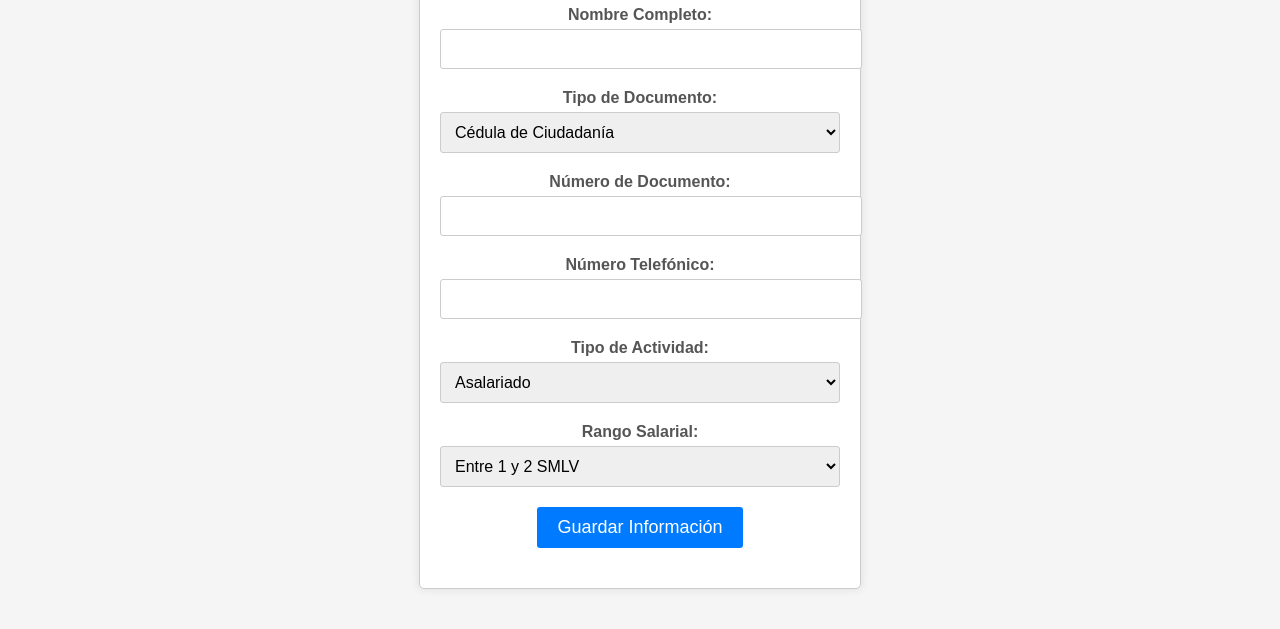
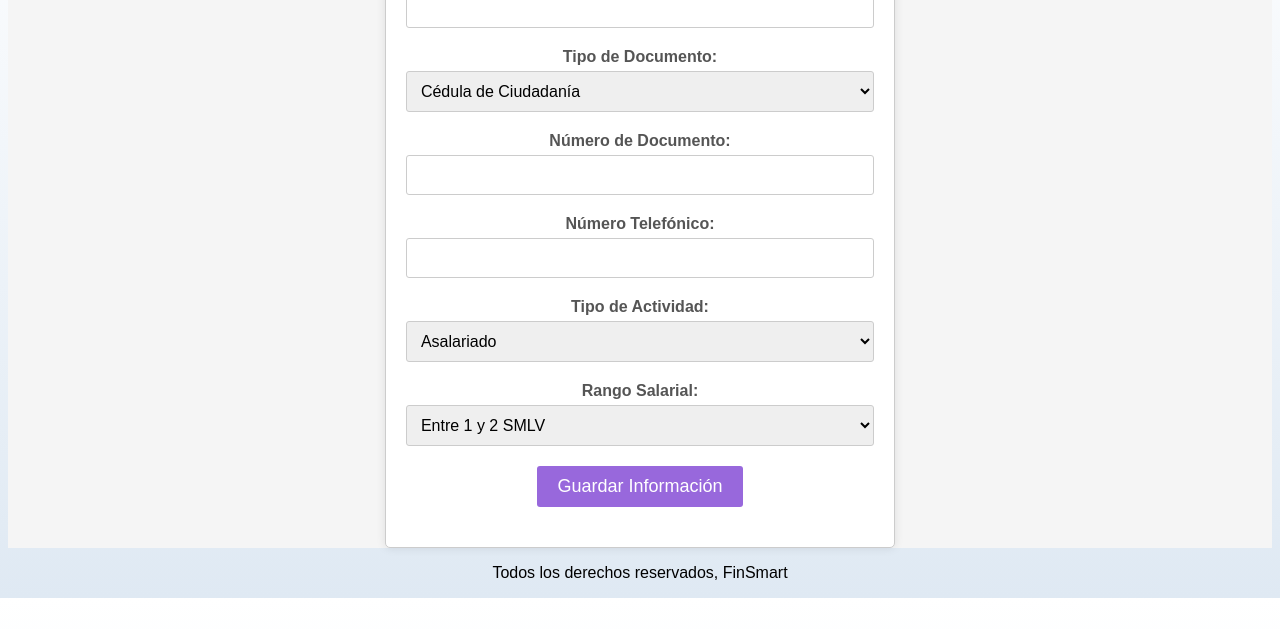
Before and after one commit to WilmerAgu/Finsmart, a plain HTML site: page Formulario.html in a window 1280 px wide. Shown: the part 171-800 px from the top of the page. Drawn offline with Linux system fonts and the light colour scheme.

Commit message:
rediseño formulario de registro

```diff
--- a/Formulario.html
+++ b/Formulario.html
@@ -4,9 +4,11 @@
     <meta charset="UTF-8">
     <meta name="viewport" content="width=device-width, initial-scale=1.0">
     <title>Document</title>
-    <link rel="stylesheet" href="../Finsmart/css/Formulario.css">
+    <link rel="stylesheet" href="css/styles.css">
 </head>
 <body>
+    <section class="formulario">
+
         <div class="form-container">
             <h1>Registro de Perfil Financiero</h1>
             <form action="terminos_y_condiciones.html" method="post">
@@ -58,5 +60,9 @@
                 </div>
             </form>
         </div>
+    </section>
 </body>
+<footer class="footer">
+    <p>Todos los derechos reservados, FinSmart</p>
+</footer>
 </html>
--- a/css/Formulario.css
+++ /dev/null
@@ -1,60 +0,0 @@
-body {
-    font-family: Arial, sans-serif;
-    background-color: #f5f5f5;
-    display: flex;
-    justify-content: center;
-    align-items: center;
-    height: 100vh;
-    margin: 0;
-    padding: 0;
-}
-
-.form-container {
-    background-color: #fff;
-    border: 1px solid #ccc;
-    border-radius: 5px;
-    box-shadow: 0 0 10px rgba(0, 0, 0, 0.1);
-    max-width: 400px;
-    padding: 20px;
-    text-align: center;
-}
-
-h1 {
-    color: #007bff;
-}
-
-.input-group {
-    margin-bottom: 20px;
-}
-
-label {
-    display: block;
-    font-weight: bold;
-    margin-bottom: 5px;
-    color: #555;
-}
-
-input[type="text"],
-input[type="tel"],
-select {
-    width: 100%;
-    padding: 10px;
-    border: 1px solid #ccc;
-    border-radius: 3px;
-    font-size: 16px;
-}
-
-input[type="submit"] {
-    background-color: #007bff;
-    color: #fff;
-    padding: 10px 20px;
-    border: none;
-    border-radius: 3px;
-    font-size: 18px;
-    cursor: pointer;
-    transition: background-color 0.3s;
-}
-
-input[type="submit"]:hover {
-    background-color: #0056b3;
-}
--- a/css/styles.css
+++ b/css/styles.css
@@ -172,3 +172,66 @@ h1,h2,h3 {
 .footer {
     text-align: center;
 }
+
+/* Formulario de registro */
+
+.formulario {
+
+    background-color: #f5f5f5;
+    display: flex;
+    justify-content: center;
+    align-items: center;
+
+
+}
+
+.form-container {
+    background-color: #fff;
+    border: 1px solid #ccc;
+    border-radius: 5px;
+    box-shadow: 0 0 10px rgba(0, 0, 0, 0.1);
+    max-width: 600px;
+    padding: 20px;
+    text-align: center;
+
+}
+
+h1 {
+    color: var(--primario);
+}
+
+.input-group {
+    margin-bottom: 20px;
+}
+
+label {
+    display: block;
+    font-weight: bold;
+    margin-bottom: 5px;
+    color: #555;
+}
+
+input[type="text"],
+input[type="tel"],
+select {
+    width: 100%;
+    padding: 10px;
+    border: 1px solid #ccc;
+    border-radius: 3px;
+    font-size: 16px;
+}
+
+input[type="submit"] {
+    background-color: var(--primario);
+    color: #fff;
+    padding: 10px 20px;
+    border: none;
+    border-radius: 3px;
+    font-size: 18px;
+    cursor: pointer;
+    transition: background-color 0.3s;
+}
+
+input[type="submit"]:hover {
+    background-color: #710c7e;
+}
```
Lines whose indentation alone changed are shown as unchanged.
